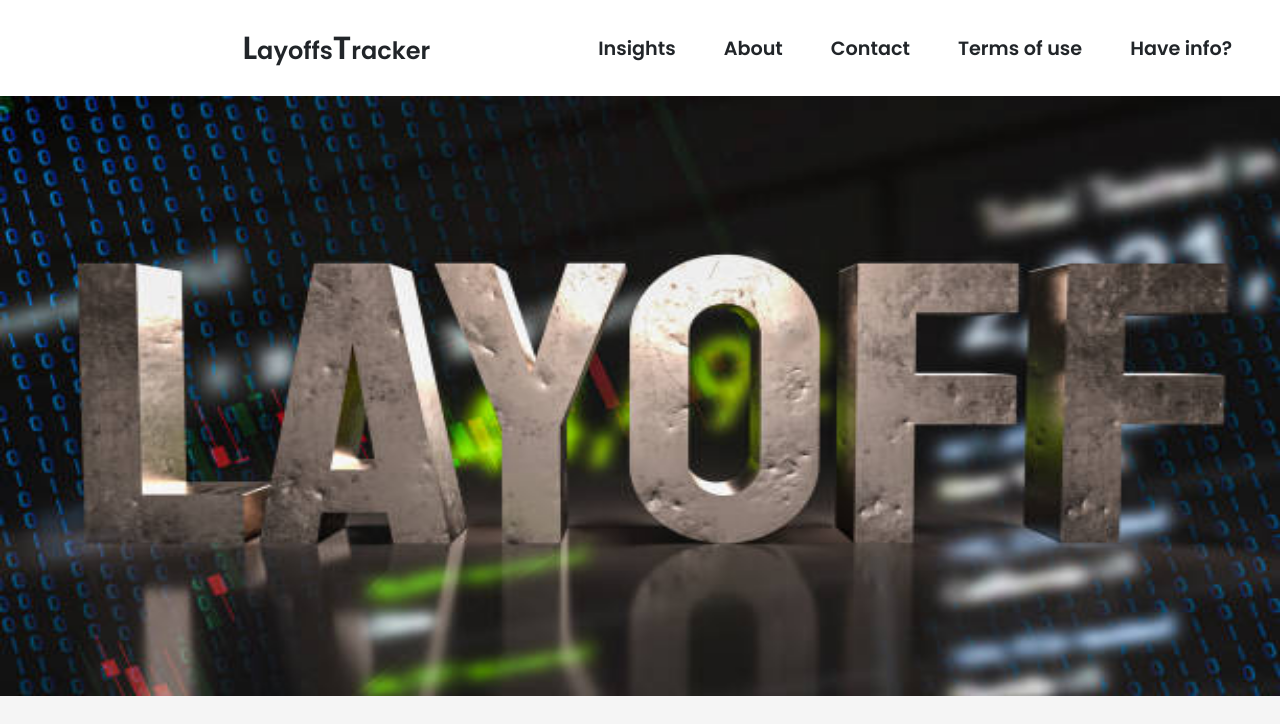
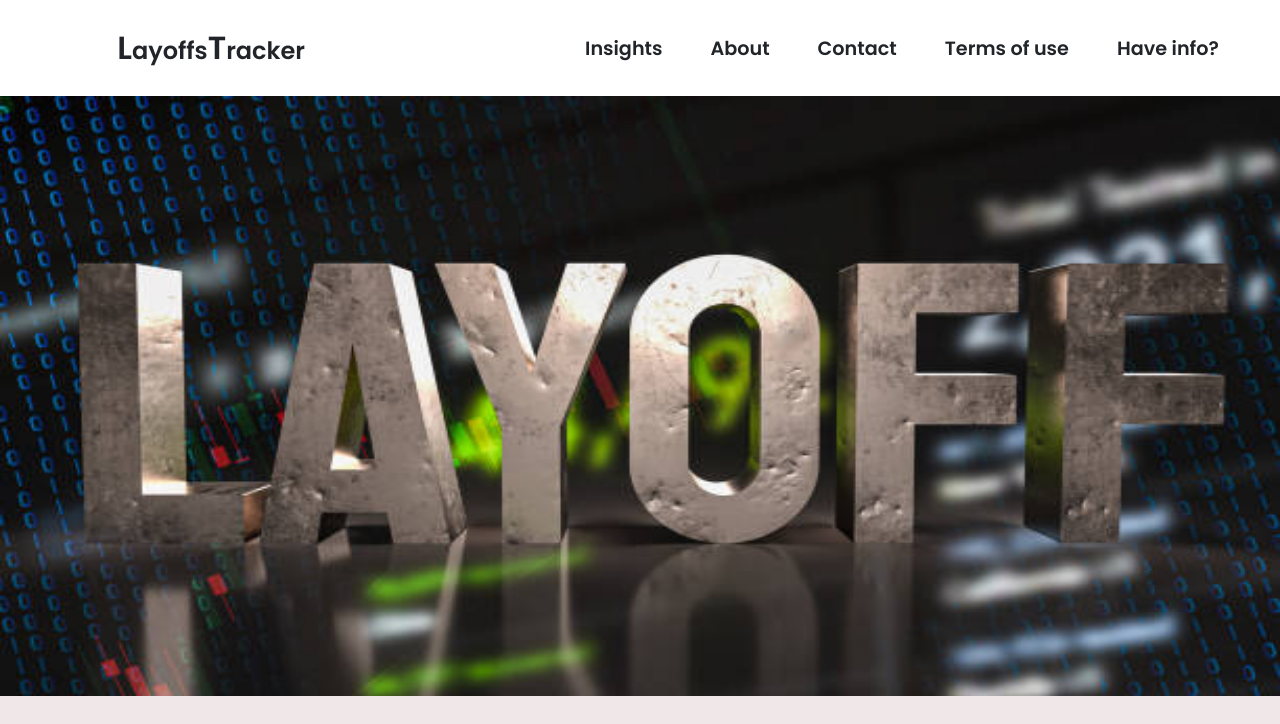
Before and after one commit to Lakshmikar378/LayoffTracker, a plain HTML site: page index.html in a window 1280 px wide. Shown: the top 724 px of the page. Drawn offline with Linux system fonts and the light colour scheme.

Commit message:
fixed bugs

```diff
--- a/css/aboutus.css
+++ b/css/aboutus.css
@@ -5,6 +5,7 @@
     padding: 0;
     box-sizing: border-box;
     font-family: 'Poppins', sans-serif;
+    scroll-behavior: smooth;
 }
 body{
     height: 100vh;
@@ -36,16 +37,15 @@ body{
 .nav ul{
     display: flex;
     justify-content: center;
-    align-items: center;
 }
 .nav ul li{
     list-style-type: none;
 }
 .nav ul li a{
     text-decoration: none;
-    padding: 1rem;
+    padding: 1.5rem;
     color: #212529;
-    font-weight: bold;
+    font-weight: bolder;
     font-size: 1.2rem;
 }
 .nav ul li a:hover{
--- a/css/style.css
+++ b/css/style.css
@@ -7,18 +7,12 @@
     font-family: 'Poppins', sans-serif;
     scroll-behavior: smooth;
 }
-.body{
-    margin:0;
-    font-family: sans-serif;
-    max-width: 1024px;
-}
-.container{
+body{
     height: 100vh;
-    width: 100%;
     display: flex;
     justify-content: space-between;
     flex-direction: column;
-    background: whitesmoke;
+    background: #f0e8e8;
 }
 /*--------navbar-------*/
 .header{
@@ -26,11 +20,10 @@
     padding: 1.5rem;
     display: flex;
     align-items: center;
-    justify-content:flex-end;
-    width: 100%;
+    justify-content: center;
 }
 .logo{
-    margin: 0 3rem 0 0;
+    margin: 0px 10rem 0px 5rem;
 }
 .logo a{
     text-decoration: none;
```
